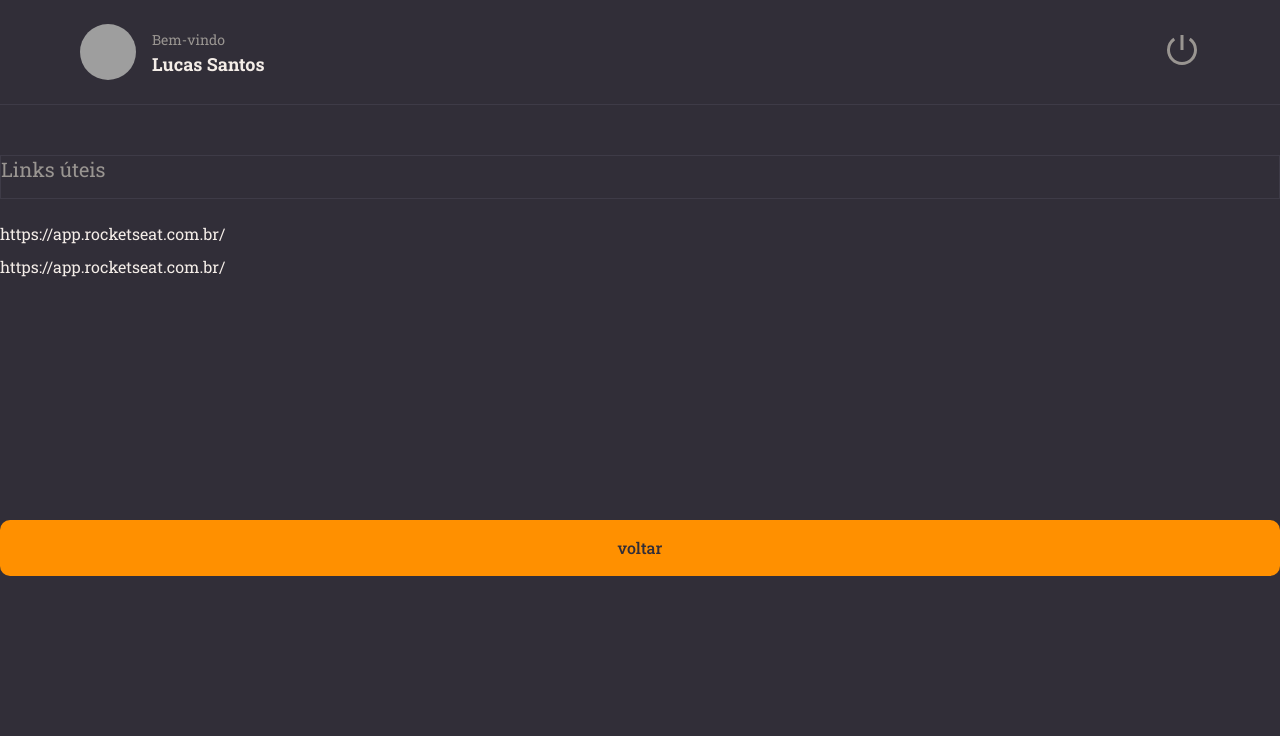
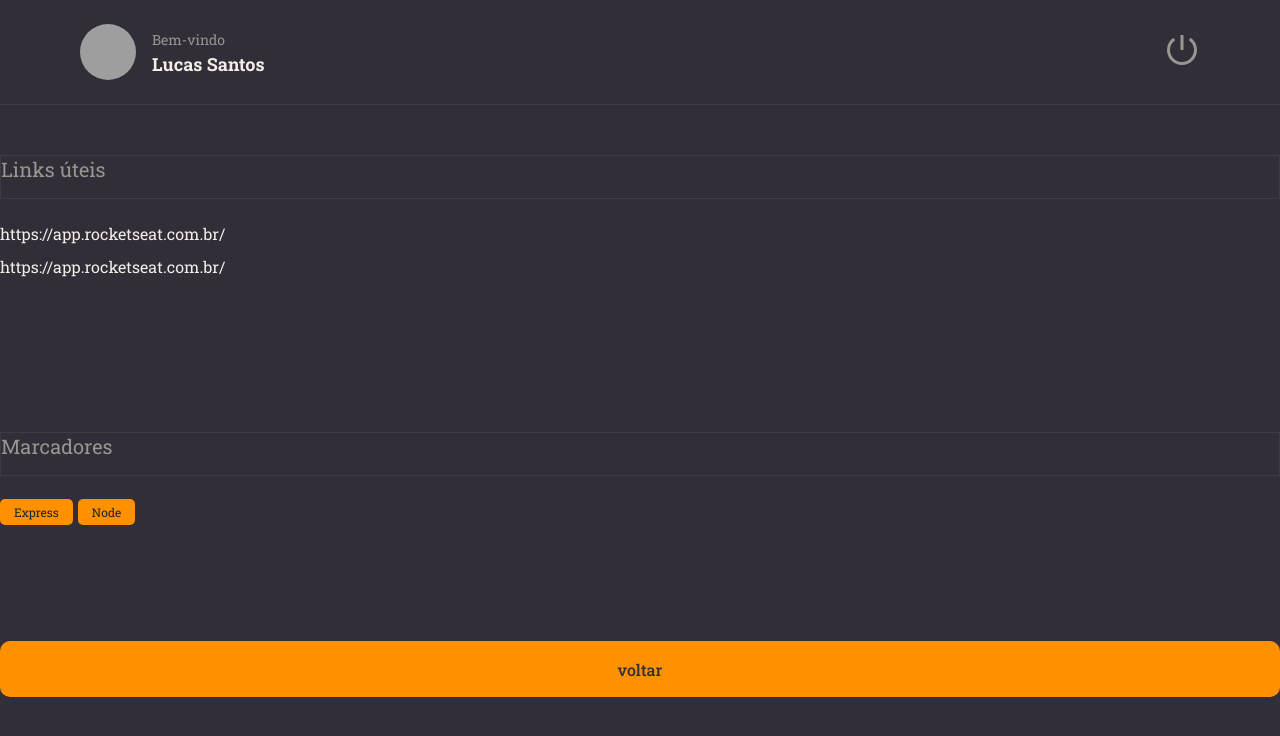
Before and after one commit to Dxm42/rocketnotes, a React (Vite) app: page / in a window 1280 px wide. Shown: the top 736 px of the page. Built offline with nearby package versions, Linux system fonts and the light colour scheme; grey boxes are pictures that could not be loaded.

Commit message:
:sparkles: feat:  Add component Tag

```diff
--- /dev/null
+++ b/src/components/Tag/index.jsx
@@ -0,0 +1,10 @@
+import { Container } from "./styles";
+
+export function Tag({title}){
+
+    return (
+        <Container>
+            {title}
+        </Container>
+    );
+}
--- /dev/null
+++ b/src/components/Tag/styles.js
@@ -0,0 +1,11 @@
+import styled from "styled-components";
+
+
+export const Container = styled.span`
+    font-size: 12px;
+    padding: 5px 14px;
+    border-radius: 5px;
+    margin-right: 5px;
+    color: ${({theme})=> theme.COLORS.BACKGROUND_900};
+    background-color: ${({theme})=> theme.COLORS.ORANGE};
+`;
--- a/src/pages/Details/index.jsx
+++ b/src/pages/Details/index.jsx
@@ -3,7 +3,8 @@
 
 import { Header } from '../../components/Header';
 import { Button } from '../../components/Button';
-import {Section} from '../../components/Section'
+import {Section} from '../../components/Section';
+import { Tag } from '../../components/Tag'
 
 export  function Details(){
 
@@ -23,6 +24,12 @@
         </Links>
       </Section>
 
+      <Section title="Marcadores">
+      <Tag title="Express" />
+      <Tag title="Node" />
+
+      </Section>
+
         <Button title="voltar" />
 
     </ Container>
```
